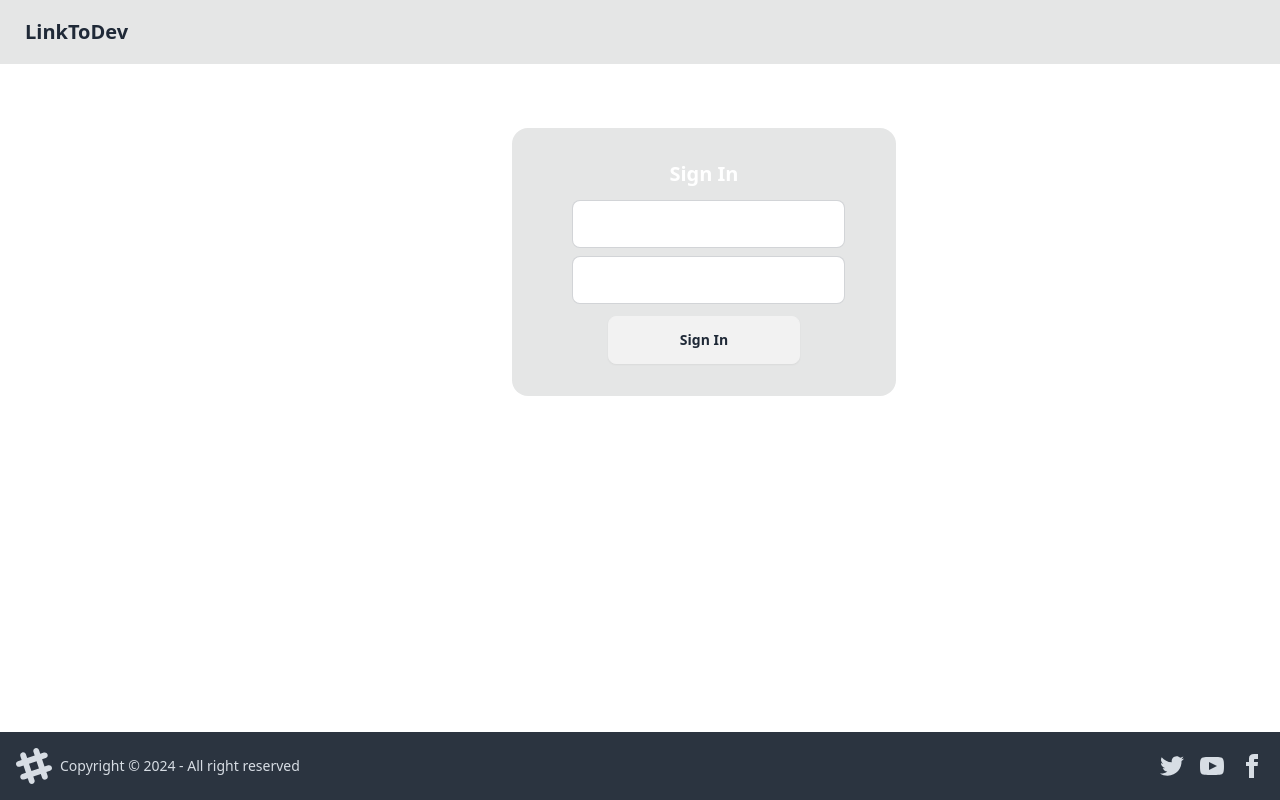
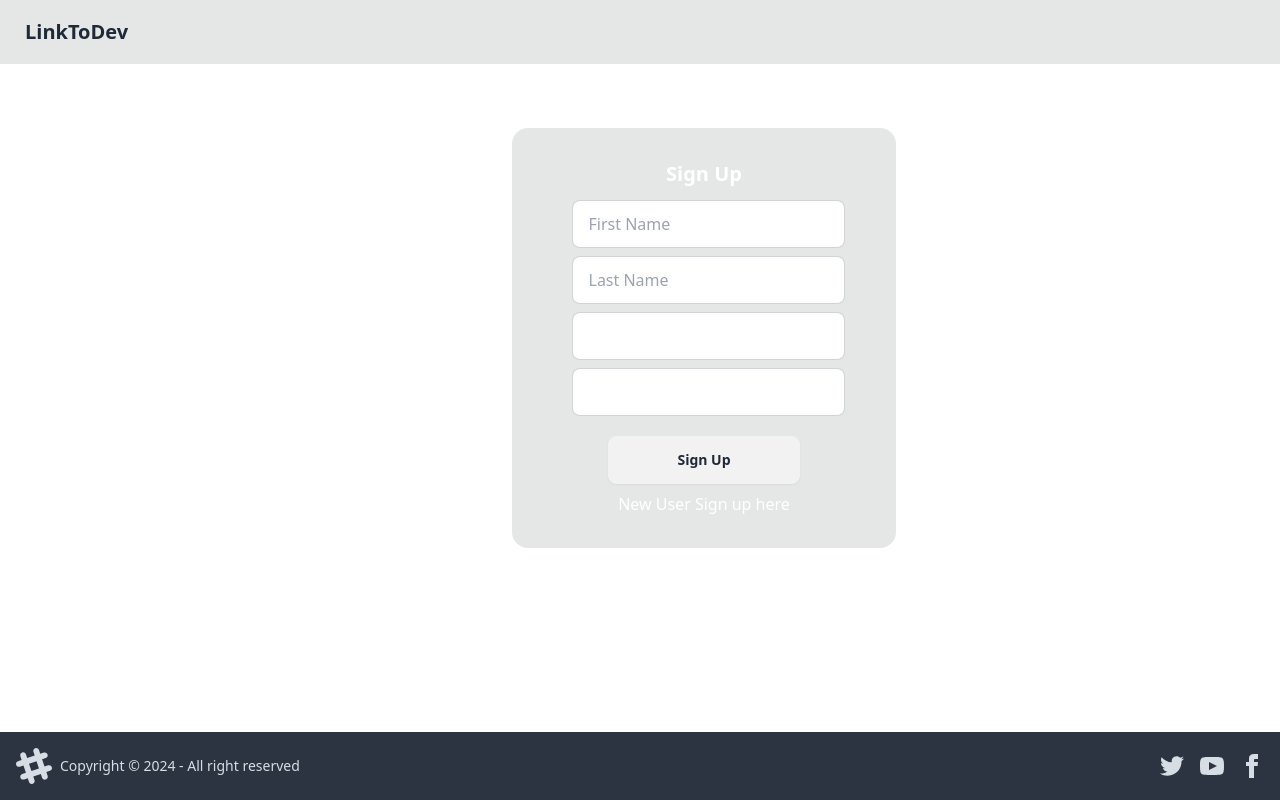
Before and after one commit to v1v4k/LinkToDevWeb, a React (Vite) app: page /login in a window 1280 px wide. Built offline with nearby package versions, Linux system fonts and the light colour scheme; no server answers.

Commit message:
build signup page and fixed some bugs

```diff
--- a/src/App.jsx
+++ b/src/App.jsx
@@ -15,7 +15,7 @@ const App = () => {
         <BrowserRouter basename="/">
           <Routes>
             <Route path="/" element={<Body />}>
-              <Route path="/" element={<Feed />} />
+              <Route index element={<Feed />} />
               <Route path="/login" element={<Login />} />
               <Route path="/profile" element={<Profile />} />
               <Route path="/connections" element={<Connections />} />
--- a/src/components/Body.jsx
+++ b/src/components/Body.jsx
@@ -8,29 +8,31 @@ import { addUser } from "../redux/userSlice";
 import { useEffect } from "react";
 
 const Body = () => {
-  const user = useSelector(store=>store.user)
+  const user = useSelector((store) => store.user);
   const dispatch = useDispatch();
   const navigate = useNavigate();
   const fetchUser = async () => {
     try {
+      if(user) return;
       const response = await axios.get(`${BASE_URL}/profile`, {
-          withCredentials: true,
-        });
+        withCredentials: true,
+      });
 
       if (!response.data) return;
       //console.log(response.data);
       dispatch(addUser(response.data));
-      navigate("/");
+      //navigate("/");
     } catch (error) {
-      if(error.status===401){
-        navigate("/login")
+      if (error.status === 401) {
+        navigate("/login");
       }
+      console.error("Error occurred while fetching feed:", error);
+
     }
   };
 
   useEffect(() => {
-    if(!user) return;
-    fetchUser();
+      fetchUser();
   }, []);
 
   return (
--- a/src/components/ConncectionCard.jsx
+++ b/src/components/ConncectionCard.jsx
@@ -4,9 +4,9 @@ import { BASE_URL } from "../utils/constants";
 import { removeRequest } from "../redux/requestSlice";
 import { useDispatch } from "react-redux";
 
+
 /* eslint-disable react/prop-types */
 const ConncectionCard = ({ data }) => {
-
   // console.log(data)
   if (!data) return;
 
@@ -25,29 +25,32 @@ const ConncectionCard = ({ data }) => {
 };
 
 export const CardForRequest = (ConnectionCard) => {
-
-
   const dispatch = useDispatch();
 
-  return (props) =>{
-
+  return (props) => {
     //console.log(props.data._id)
 
+    const { fromUserId, _id } = props.data;
 
-
-    const {fromUserId, _id} = props.data ;
-
-
-
-    const reviewRequests = async (status, id) => {
-      const res = await axios.post(`${BASE_URL}/request/review/${status}/${id}`,{},{
-        withCredentials : true
-      });
+    try {
+      var reviewRequests = async (status, id) => {
+        await axios.post(
+          `${BASE_URL}/request/review/${status}/${id}`,
+          {},
+          {
+            withCredentials: true,
+          }
+        );
 
         dispatch(removeRequest(_id));
+      };
+    } catch (error) {
+      console.error(
+        "Error occurred while reviewing connection requests:",
+        error
+      );
 
-
-    };
+    }
 
     return (
       <div className="flex justify-center ">
@@ -67,7 +70,8 @@ export const CardForRequest = (ConnectionCard) => {
           </button>
         </div>
       </div>
-  );}
+    );
+  };
 };
 
 export default ConncectionCard;
--- a/src/components/Connections.jsx
+++ b/src/components/Connections.jsx
@@ -5,8 +5,10 @@ import axios from "axios";
 import { useEffect } from "react";
 import { addConnection } from "../redux/connectionSlice";
 
+
 const Connections = () => {
   const dispatch = useDispatch();
+
   const userConnections = useSelector((store) => store?.connections);
 
   const fetchConnections = async () => {
@@ -19,7 +21,7 @@ const Connections = () => {
 
       dispatch(addConnection(res?.data?.data));
     } catch (error) {
-      console.log(error);
+        console.error("Error occurred while fetching connections:", error);
     }
   };
 
--- /dev/null
+++ b/src/components/ErrorPage.jsx
@@ -0,0 +1,17 @@
+import { useRouteError } from "react-router-dom";
+
+
+const ErrorPage = () => {
+    const err= useRouteError();
+    return(
+        <div>
+            <h1>Oooopppssssssssss Eroor</h1>
+            <h2>Something went wrong!!!</h2>
+            <h3>{err.status} {err.statusText}</h3>
+
+        </div>
+    )
+
+}
+
+export default ErrorPage
--- a/src/components/Feed.jsx
+++ b/src/components/Feed.jsx
@@ -5,8 +5,10 @@ import axios from "axios";
 import { useEffect } from "react";
 import { addFeed } from "../redux/feedSlice";
 
+
 const Feed = () => {
   const dispatch = useDispatch();
+
   const feed = useSelector((store) => store?.feed);
   const fetchFeed = async () => {
     try {
@@ -16,7 +18,8 @@ const Feed = () => {
 
       dispatch(addFeed(res?.data?.feed));
     } catch (error) {
-      console.log(error.message);
+      console.error("Error occurred while fetching feed:", error);
+
     }
   };
 
--- a/src/components/FeedCard.jsx
+++ b/src/components/FeedCard.jsx
@@ -3,20 +3,28 @@ import { BASE_URL } from "../utils/constants";
 import { useDispatch } from "react-redux";
 import { removeUserFromFeed } from "../redux/feedSlice";
 
+
 /* eslint-disable react/prop-types */
 const FeedCard = ({ user }) => {
   const dispatch = useDispatch();
+
   if (!user) return;
   const { _id, firstName, lastName, age, gender, photoUrl, about } = user;
 
-
-
-  const handleConnectionRequest = async (status) => {
+ try{
+  var handleConnectionRequest = async (status) => {
     await axios.post(`${BASE_URL}/sendConnectionRequest/${status}/${_id}`, {}, {
       withCredentials : true
     });
     dispatch(removeUserFromFeed(_id));
   };
+ }
+ catch (error) {
+  console.error("Error occurred while sending connection requests:", error);
+
+}
+
+
 
   return (
     <div className="card bg-base-300 w-96 shadow-xl m-2">
--- a/src/components/Login.jsx
+++ b/src/components/Login.jsx
@@ -1,15 +1,18 @@
-import {  useEffect, useState } from "react";
+import { useEffect, useState } from "react";
 import axios from "axios";
 import { BASE_URL } from "../utils/constants";
-import { useDispatch, useSelector, } from "react-redux";
+import { useDispatch, useSelector } from "react-redux";
 import { addUser } from "../redux/userSlice";
 import { useNavigate } from "react-router-dom";
 
+const Login = () => {
+  const [emailId, setEmailId] = useState("cena@gmail.com");
+  const [password, setPassword] = useState("Cena@123");
+  const [firstName, setFirstName] = useState("");
+  const [lastName, setLastName] = useState("");
+  const [error, setError] = useState("");
 
-
-const Login = () => {
-  const [emailId, setEmailId] = useState("Ashish@gmail.com");
-  const [password, setPassword] = useState("Ashish@123");
+  const [isShowSignIn, setIsShowSignIn] = useState(false);
   const dispatch = useDispatch();
   const navigate = useNavigate();
   const user = useSelector((state) => state.user);
@@ -21,11 +24,8 @@ const Login = () => {
     }
   }, [user, navigate]);
 
-
-
-
   const handleLogin = async () => {
-    try{
+    try {
       const response = await axios.post(
         `${BASE_URL}/login`,
         {
@@ -38,25 +38,54 @@ const Login = () => {
       );
 
       //console.log(data);
-      if(!response.data) return;
+      if (!response.data) return;
       dispatch(addUser(response.data));
-      navigate("/");
-
+      return navigate("/");
+    } catch (error) {
+      //console.error("Error occurred while login:", error);
+      setError(error?.response?.data || "Something went wrong");
     }
-    catch(error){
-      console.log(error)
-    }
-
   };
 
+  const handleSignUp = async () => {
+    try {
+      const response = await axios.post(
+        `${BASE_URL}/signup`,
+        { firstName, lastName, emailId, password },
+        {
+          withCredentials: true,
+        }
+      );
+      if (!response.data) return;
+      dispatch(addUser(response.data));
+      return navigate("/profile");
+    } catch (error) {
+      //console.error("Error occurred while login:", error);
+      setError(error?.response?.data || "Something went wrong");
+    }
+  };
 
   return (
     <div className="card bg-base-300 text-white w-96 mx-[40%] my-[5%]">
       <div className="card-body flex  flex-col items-center ">
-        <h2 className="card-title">Sign In</h2>
+        <h2 className="card-title">{isShowSignIn ? "Sign In" : "Sign Up"}</h2>
         <div>
           <label className="form-control w-full max-w-xs">
             <div className="flex flex-col justify-center">
+           { !isShowSignIn && <><input
+                type="text"
+                value={firstName}
+                placeholder="First Name"
+                className="input input-bordered w-full max-w-xs m-1"
+                onChange={(e) => setFirstName(e.target.value)}
+              />
+              <input
+                type="text"
+                value={lastName}
+                placeholder="Last Name"
+                className="input input-bordered w-full max-w-xs m-1"
+                onChange={(e) => setLastName(e.target.value)}
+              /></>}
               <input
                 type="text"
                 value={emailId}
@@ -74,9 +103,13 @@ const Login = () => {
             </div>
           </label>
         </div>
-        <button className="btn w-48" onClick={handleLogin}>
-          Sign In
+        <p className="text-red-500">{error}</p>
+        <button className="btn w-48" onClick={isShowSignIn ? handleLogin : handleSignUp}>
+        {isShowSignIn ? "Sign In" : "Sign Up"}
         </button>
+        <p className="cursor-pointer" onClick={()=>{
+          setIsShowSignIn(!isShowSignIn)
+        }}>{isShowSignIn ? "Already Subscribed Sign In here" : "New User Sign up here"}</p>
       </div>
     </div>
   );
--- a/src/components/Navbar.jsx
+++ b/src/components/Navbar.jsx
@@ -10,9 +10,14 @@ const Navbar = () => {
   const navigate = useNavigate();
 
   const handleLogout = async () => {
-    await axios.post(`${BASE_URL}/logout`);
-    dispatch(removeUser());
-    return navigate("/login");
+    try {
+      await axios.post(`${BASE_URL}/logout`);
+      dispatch(removeUser());
+      return navigate("/login");
+    } catch (error) {
+      console.error("Error occurred while logout:", error);
+
+    }
   };
 
   return (
--- a/src/components/Requests.jsx
+++ b/src/components/Requests.jsx
@@ -3,22 +3,28 @@ import { BASE_URL } from "../utils/constants";
 import { useEffect } from "react";
 import { useDispatch, useSelector } from "react-redux";
 import { addRequests } from "../redux/requestSlice";
-import  ConncectionCard, {CardForRequest} from "./ConncectionCard";
+import ConncectionCard, { CardForRequest } from "./ConncectionCard";
+
 
 const Requests = () => {
   const dispatch = useDispatch();
+
 
   const userRequests = useSelector((store) => store.requests);
 
   //console.log(userRequests);
 
   const fetchRequests = async () => {
+    try {
       const res = await axios.get(`${BASE_URL}/user/requests/received`, {
         withCredentials: true,
       });
 
       //console.log(res?.data?.data)
       dispatch(addRequests(res?.data?.data));
+    } catch (error) {
+      console.error("Error occurred while login:", error);
+    }
   };
 
   useEffect(() => {
@@ -27,7 +33,10 @@ const Requests = () => {
 
   const RequestCard = CardForRequest(ConncectionCard);
 
-  if(!userRequests || userRequests.length === 0) return (<h1 className="text-center font-bold text-2xl my-6">No Requests Found</h1>) ;
+  if (!userRequests || userRequests.length === 0)
+    return (
+      <h1 className="text-center font-bold text-2xl my-6">No Requests Found</h1>
+    );
 
   // console.log(userRequests[0]?.fromUserId )
   return (
```
Also changed, not shown: src/components/EditProfile.jsx (+22 -4 lines). Lines whose indentation alone changed are shown as unchanged.
